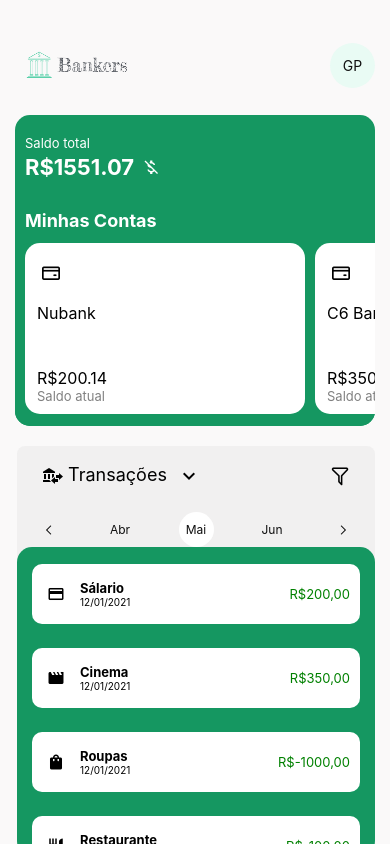
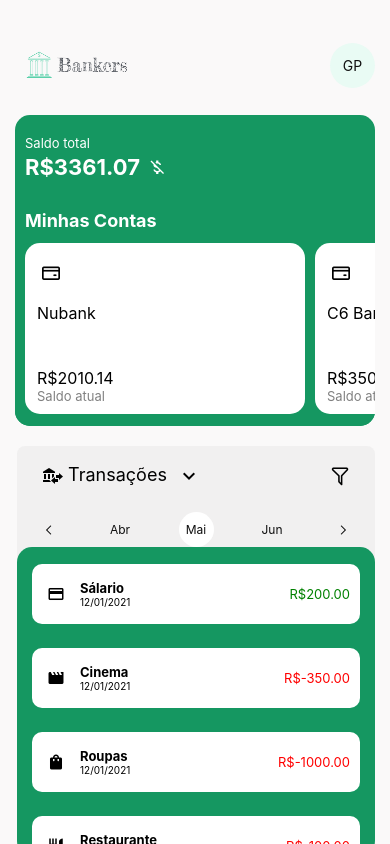
Before and after one commit to guipaterno/FinApp, a React Native app: screen / in a window 390 px wide. Built offline with nearby package versions, Linux system fonts and the light colour scheme.

Commit message:
Criação de Modal ( Todas, Receita, Despesa)
Criação de Modal ( Todas, Receita, Despesa)

```diff
--- /dev/null
+++ b/src/Modal/ModalTransacao.tsx
@@ -0,0 +1,44 @@
+import React from 'react';
+import { SafeAreaView, View, TouchableOpacity,Text } from 'react-native';
+
+import styles from "../styles/styles";
+
+
+type Props={
+    handleClose:()=>void;
+}
+
+const ModalTransacao = ({handleClose}:Props) => {
+  return (
+    <SafeAreaView style={styles.modalContainer}>
+        <TouchableOpacity style={{flex:1, zIndex:9}} onPress={handleClose}></TouchableOpacity>
+        <View style={styles.viewModal}>
+            <TouchableOpacity
+             style={styles.actionBtn}
+             onPress={()=>{}}
+             activeOpacity={0.8}
+
+              >
+                <Text style={styles.actionText}>Todas</Text>
+            </TouchableOpacity>
+            <TouchableOpacity
+             style={styles.actionBtn}
+             onPress={()=>{}}
+             activeOpacity={0.8}
+             >
+                <Text style={styles.actionText}>Receitas</Text>
+            </TouchableOpacity>
+
+            <TouchableOpacity
+             style={styles.actionBtn}
+             onPress={()=>{}}
+             activeOpacity={0.8}
+             >
+                <Text style={styles.actionText}>Despesas</Text>
+            </TouchableOpacity>
+        </View>
+    </SafeAreaView>
+  );
+}
+
+export default ModalTransacao;
--- a/src/components/Container.tsx
+++ b/src/components/Container.tsx
@@ -6,19 +6,19 @@ import {Octicons } from "@expo/vector-icons";
 
 
 
-type ItemData = {
+type ItemSaldoTotal = {
     id: string;
     title: string;
     icon:any;
     value:string;
   };
 
-  const DATA: ItemData[] = [
+  const SaldoTotal: ItemSaldoTotal[] = [
     {
       id: '1',
       title: 'Nubank',
       icon: "credit-card",
-      value:"200,14",
+      value:"2010,14",
     },
     {
       id: '2',
@@ -37,11 +37,11 @@ type ItemData = {
   ];
 
   type ItemProps = {
-    item: ItemData;
+    item: ItemSaldoTotal;
 
   };
 
-  const totalValue = DATA.reduce((accumulator, currentItem) => {
+  const totalValue = SaldoTotal.reduce((accumulator, currentItem) => {
     const itemValue = parseFloat(currentItem.value.replace(',', '.'));
     return accumulator + itemValue;
   }, 0);
@@ -93,7 +93,7 @@ const Container = ()=>{
     return (
       <SafeAreaView style={styles.viewContainer}>
         <FlatList
-          data={DATA}
+          data={SaldoTotal}
           horizontal
           showsHorizontalScrollIndicator={false}
           scrollEnabled
--- a/src/components/Movimentacao.tsx
+++ b/src/components/Movimentacao.tsx
@@ -1,10 +1,10 @@
 import React from "react";
-import { TouchableOpacity, View, Text,SafeAreaView, FlatList} from "react-native";
+import { View, Text, FlatList} from "react-native";
 import styles from "../styles/styles";
 import { MaterialIcons } from '@expo/vector-icons';
 
 
-type ItemData = {
+type ItemMovConta = {
     id: string;
     movimentacao: string;
     icon:any;
@@ -13,7 +13,7 @@ type ItemData = {
 
   };
 
-  const DATA: ItemData[] = [
+  const MovConta: ItemMovConta[] = [
     {
       id: '1',
       movimentacao: 'Sálario',
@@ -27,7 +27,7 @@ type ItemData = {
       movimentacao: 'Cinema',
       icon:"movie",
       date:"12/01/2021",
-      value:"350,00",
+      value:"-350,00",
 
     },
     {
@@ -57,7 +57,7 @@ type ItemData = {
   ];
 
   type ItemProps = {
-    item: ItemData;
+    item: ItemMovConta;
 
   };
 
@@ -65,23 +65,23 @@ type ItemData = {
 
 
 
-const MovimentacaoConta = ({item}: ItemProps)=>{
-    return(
+  const MovimentacaoConta = ({ item }: ItemProps) => {
 
+    const isNegative = item.value.startsWith('-');
+    const value = parseFloat(item.value);
+
+
+    return (
       <View style={styles.principalrMovimentacao}>
         <View style={styles.containerMovimentacao}>
-
           <MaterialIcons name={item.icon} style={styles.iconeCartao} />
-
-
           <View style={styles.containerLancamento}>
             <Text style={styles.textMovimentacao}>{item.movimentacao}</Text>
             <Text style={styles.textData}>{item.date}</Text>
-
           </View>
-
-        <Text style={styles.textMovValor}>R${item.value }</Text>
-
+          <Text style={isNegative ? styles.textMovValorNegative : styles.textMovValor}>
+            R${value.toFixed(2)}
+          </Text>
         </View>
 
       </View>
@@ -94,7 +94,7 @@ const Movimentacao = () => {
     return (
         <View style={styles.viewContainerMov}>
       <FlatList
-        data={DATA}
+        data={MovConta}
         showsVerticalScrollIndicator={false}
         renderItem={MovimentacaoConta}
         keyExtractor={item => item.id}
--- a/src/components/Transacoes.tsx
+++ b/src/components/Transacoes.tsx
@@ -1,19 +1,35 @@
 import React from "react";
-import { View, Text, TouchableOpacity} from "react-native";
+import { useState } from "react";
+import { View, Text, TouchableOpacity, Modal} from "react-native";
 import styles from "../styles/styles";
 import { MaterialIcons, MaterialCommunityIcons, AntDesign } from '@expo/vector-icons';
 import Calendario from "./Calendario";
 import Movimentacao from "./Movimentacao";
+import AddBotao from "./AddBotao";
+import ModalTransacao  from "../Modal/ModalTransacao";
 
-import AddBotao from "./AddBotao";
+
+
 
 const Transacoes = ()=>{
+    const [transacoesModal, setTransacoesModal] = useState(false);
+
     return(
         <View style={styles.principalTransacoes}>
             <View style={styles.containerTransacoes}>
                     <MaterialCommunityIcons style={styles.iconTransacoes} name="bank-transfer"  />
                     <Text style={styles.textTransacoes}>Transações</Text>
+                    <TouchableOpacity onPress={()=> setTransacoesModal(true)}>
                     <MaterialIcons style={styles.iconTransacoes} name="keyboard-arrow-down"  />
+                    </TouchableOpacity>
+                    <Modal
+                    visible={transacoesModal}
+                    transparent={true}
+                    onRequestClose={()=> setTransacoesModal(false)}
+                    >
+                        <ModalTransacao
+                        handleClose={() => setTransacoesModal(false)}/>
+                    </Modal>
                     <View style={styles.containerFilter}>
                      <AntDesign style={styles.iconFilter} name="filter" />
 
--- a/src/styles/styles.ts
+++ b/src/styles/styles.ts
@@ -374,6 +374,11 @@ buttonMes:{
     textAlign:"right"
   },
 
+  textMovValorNegative: {
+    fontSize: 13,
+    color: 'red',
+  },
+
   textMovValor2:{
     color:"red",
     fontSize:13,
@@ -396,6 +401,40 @@ buttonMes:{
     color:"white",
 
   },
+
+  modalContainer:{
+    flex:1,
+
+  },
+
+  viewModal:{
+     marginVertical: 50,
+     marginLeft:35,
+     marginRight:35,
+  },
+
+  actionBtn:{
+    zIndex:99,
+    backgroundColor:"#F0F2F1",
+    borderRadius:6,
+    marginTop:8,
+    padding:10,
+    borderWidth:1,
+    borderColor:"black",
+    elevation:5,
+    shadowColor:"gray",
+    shadowOffset:{
+      width:0,
+      height:2,
+    },
+  },
+
+  actionText:{
+    textAlign:"center",
+    fontSize:13,
+    color:"#0F0F10"
+
+  },
 })
 
 
```
Also changed, not shown: src/components/Banner.tsx (deleted, +0 -84 lines). Lines whose indentation alone changed are shown as unchanged.
